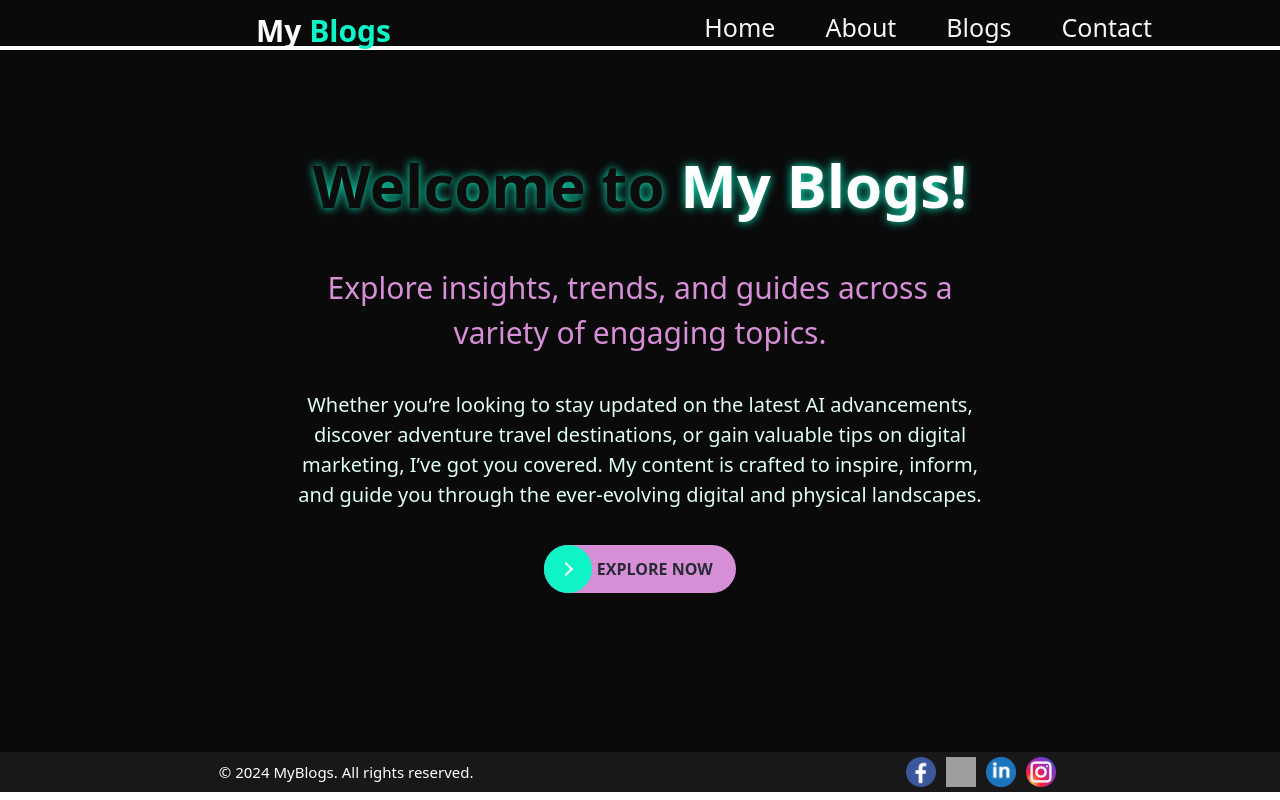
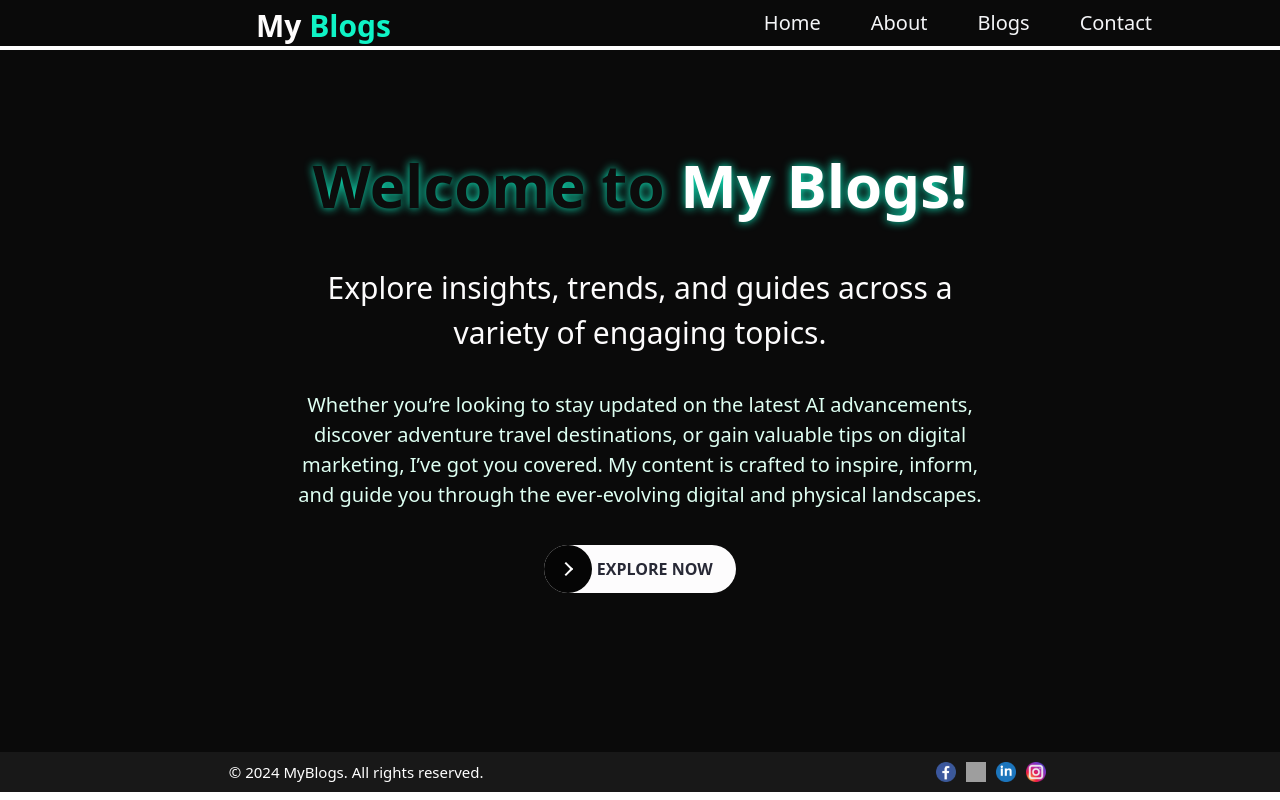
Before and after one commit to Maryamhussan/blog-website, a Next.js app: page / in a window 1280 px wide. Built offline with nearby package versions, Linux system fonts and the light colour scheme; grey boxes are pictures that could not be loaded.

Commit message:
changed color

```diff
--- a/src/app/globals.css
+++ b/src/app/globals.css
@@ -15,10 +15,10 @@
 display: flex;
  color: #f4f5f7;
   justify-content: flex-end;
-  padding-bottom: 5px;
+  padding-bottom: 15px;
   padding-top: 15px;
   padding-right: 10%;
-  font-size: 25px;
+  font-size: 20px;
   font-weight: 500;
   align-items: center;
   gap: 50px;
@@ -32,6 +32,7 @@ display: flex;
   justify-content: flex-start;
   padding: 5px;
   padding-top: 5px;
+  padding-bottom: 15px;
   padding-left: 20%;
   font-size: 30px;
   font-weight: 700;
@@ -260,7 +261,7 @@ overflow: auto;
   text-align: center;
   font-weight: 500;
   font-size: 30px;
-  color: #D68FD6;
+  color: #fdfcfd;
   margin-bottom: 35px;
  -webkit-animation: text-focus-in 1s cubic-bezier(0.550, 0.085, 0.680, 0.530) both;
 	        animation: text-focus-in 1s cubic-bezier(0.550, 0.085, 0.680, 0.530) both;
@@ -365,7 +366,7 @@ button {
   border-radius: 1.625rem;
   vertical-align: middle;
   text-decoration: none;
-  background-color: #D68FD6;
+  background-color: #fdfcfd;
   padding: 0;
   margin-bottom: 10px;
   font-size: inherit;
@@ -383,7 +384,7 @@ button.learn-more .circle {
   margin: 0;
   width: 3rem;
   height: 3rem;
-  background: #0FF4C6;
+  background: #050505;
   border-radius: 1.625rem;
 }
 button.learn-more .circle .icon {
@@ -577,7 +578,7 @@ button:hover .button-text {
   text-align: left;
   font-weight: 500;
   font-size: 35px;
-  color: #D68FD6;
+  color: #f7f5f7;
   margin-bottom: 40px;
   -webkit-animation: text-focus-in 1s cubic-bezier(0.550, 0.085, 0.680, 0.530) both;
 	        animation: text-focus-in 1s cubic-bezier(0.550, 0.085, 0.680, 0.530) both;
@@ -923,7 +924,7 @@ box-shadow: #DEFFF2 0px 20px 30px -10px;
   font-weight: 700;
   text-align: left;
   max-width: 100%;
-  color: #DEFFF2;
+  color: #f8f8f8;
   padding-top: 50px;
   -webkit-animation: wobble-hor-bottom 0.8s both;
 	        animation: wobble-hor-bottom 0.8s both;
@@ -1005,7 +1006,7 @@ box-shadow: #DEFFF2 0px 20px 30px -10px;
 
   max-width: 100%;
 
-  color: #DEFFF2;
+  color: #fafafa;
   padding-top: 50px;
   margin-bottom: 0;
   -webkit-animation: wobble-hor-bottom 0.8s both;
@@ -1087,7 +1088,7 @@ box-shadow: #DEFFF2 0px 20px 30px -10px;
   font-weight: 300;
   text-align: left;
   max-width: 80%;
-  color: #D68FD6;
+  color: #faf7fa;
   padding-top: 5px;
   line-height: 1.6;
   margin-bottom: 0px;
@@ -1169,7 +1170,7 @@ box-shadow: #DEFFF2 0px 20px 30px -10px;
   font-size: 20px;
   font-weight: 300;
   padding-left: 5%;
-  color: #D68FD6;
+  color: #faf8fa;
   padding-top: 15px;
   line-height: 1.6;
   -webkit-animation: wobble-hor-bottom 0.8s both;
@@ -1388,7 +1389,7 @@ box-shadow: #DEFFF2 0px 20px 30px -10px;
   text-align: center;
   margin-bottom: 20px;
   font-size: 2rem;
-  color: #0FF4C6;
+  color: #ffffff;
 }
 
 .contact-form {
@@ -1440,7 +1441,7 @@ textarea {
 }
 
 .submit-btn:hover {
-  background-color: #D68FD6;
+  background-color: #f8f6f8;
 }
 
 @media (max-width: 968px) {
@@ -1511,8 +1512,8 @@ textarea {
 }
 
 .social-icon {
-  width: 30px;
-  height: 30px;
+  width: 20px;
+  height: 20px;
   transition: transform 0.3s ease;
 }
 
```
